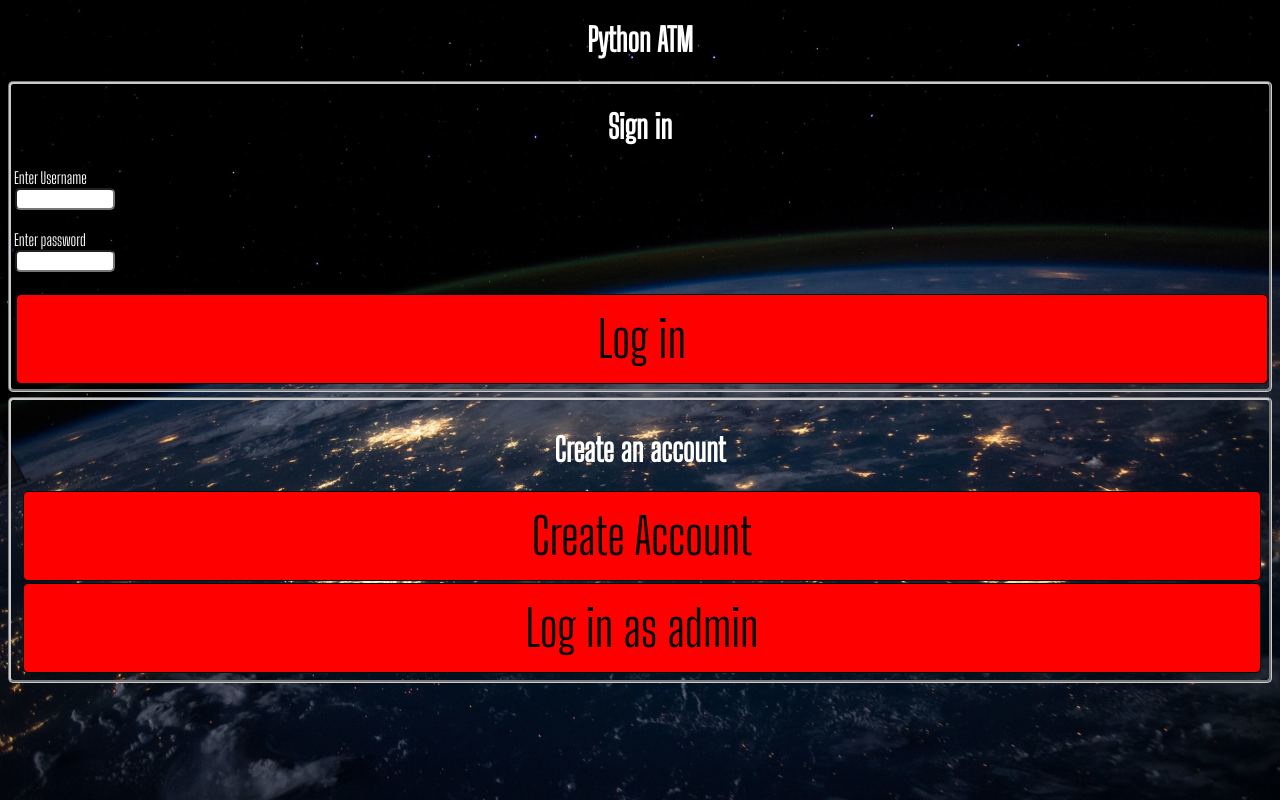
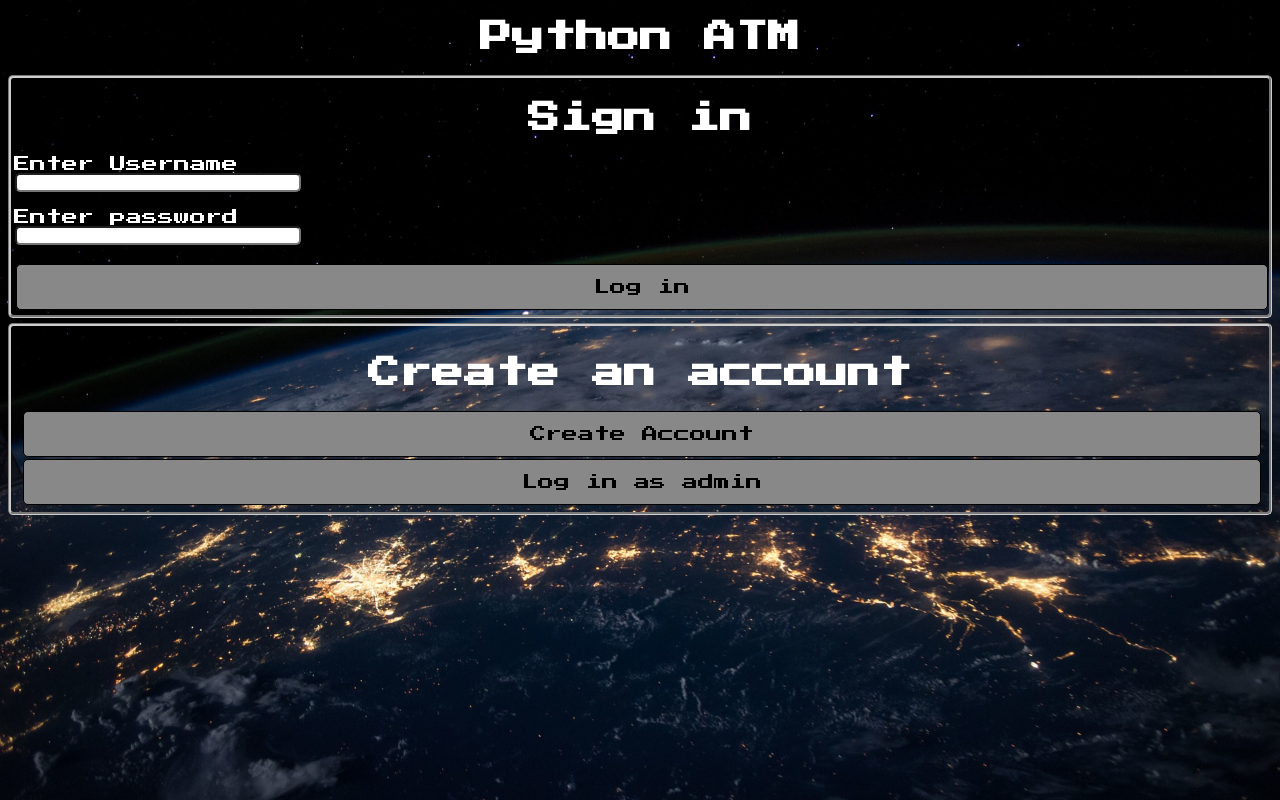
Before and after one commit to TCooper1996/SE-Python-ATM, a Django app: page /atmsite/ in a window 1280 px wide. Run offline with Django 3.2, Linux system fonts and the light colour scheme.

Commit message:
IDK what this is

```diff
--- a/PyATMDjango/assets/styles.css
+++ b/PyATMDjango/assets/styles.css
@@ -7,7 +7,8 @@ body{
 }
 
 body *{
-    font-family: 'Big Shoulders Display', cursive;
+    font-family: 'Big Shoulders Display',cursive;
+    font-family: 'Press Start 2P', cursive;
 }
 
 h1{
@@ -38,15 +39,16 @@ h1{
 }
 
 
+h3{}
 
 button {
   display: block;
   width: 100%;
 border: 1px solid #000000;
-background-color: #ff0000;
+background-color: #888888;
   padding: 14px 28px;
   margin: 2px;
-  font-size: 50px;
+  font-size: 16px;
   cursor: pointer;
   text-align: center;
   border-radius: 5px;
--- a/PyATMDjango/atmsite/templates/atmsite/index.html
+++ b/PyATMDjango/atmsite/templates/atmsite/index.html
@@ -6,7 +6,7 @@
     <title>Home</title>
     <link rel="icon" type="image/png" href="{% static 'credit-card-4x.png' %}" />
     <link rel="stylesheet" href="{% static 'styles.css' %}">
-        <link href="https://fonts.googleapis.com/css?family=Big+Shoulders+Display&display=swap" rel="stylesheet">
+      <link href="https://fonts.googleapis.com/css?family=Press+Start+2P&display=swap" rel="stylesheet">
 </head>
 <body>
   <h1> Python ATM </h1>
```
